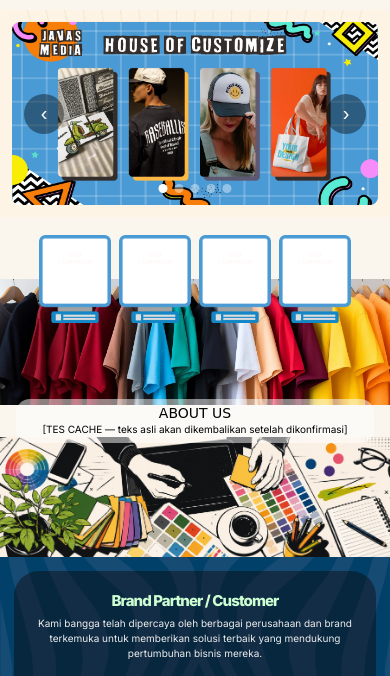
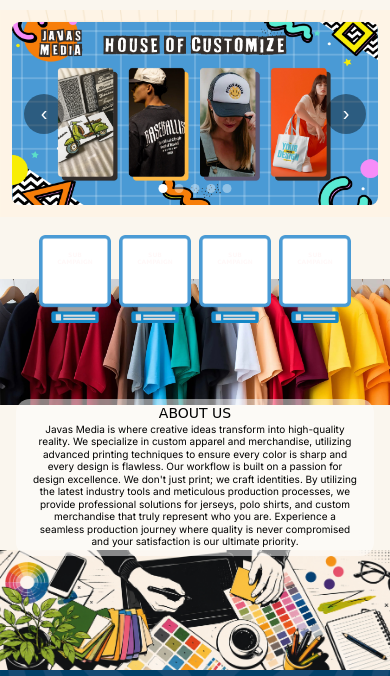
Before and after one commit to amirahmed96/javasmedia-website, a plain HTML site: page index.html in a window 390 px wide. Shown: the part 58-734 px from the top of the page. Drawn offline with Linux system fonts and the light colour scheme; animation ran at ten frames a second; a web font is replaced by a local one.

Commit message:
Kembalikan teks asli About Us setelah tes cache selesai dikonfirmasi
Tes sebelumnya (mengosongkan teks) berhasil membuktikan deploy jalan
normal - Amir konfirmasi perubahan mobile.css juga sudah kelihatan.

Co-Authored-By: Claude Sonnet 5 <noreply@anthropic.com>

```diff
--- a/index.html
+++ b/index.html
@@ -531,7 +531,7 @@ body { background: #FAF6EE; font-family: 'Inter', sans-serif; }
       <div class="about-box">
         <div class="about-title">ABOUT US</div>
         <p class="about-text">
-          [TES CACHE — teks asli akan dikembalikan setelah dikonfirmasi]
+          Javas Media is where creative ideas transform into high-quality reality. We specialize in custom apparel and merchandise, utilizing advanced printing techniques to ensure every color is sharp and every design is flawless. Our workflow is built on a passion for design excellence. We don't just print; we craft identities. By utilizing the latest industry tools and meticulous production processes, we provide professional solutions for jerseys, polo shirts, and custom merchandise that truly represent who you are. Experience a seamless production journey where quality is never compromised and your satisfaction is our ultimate priority.
         </p>
       </div>
     </div>
```
